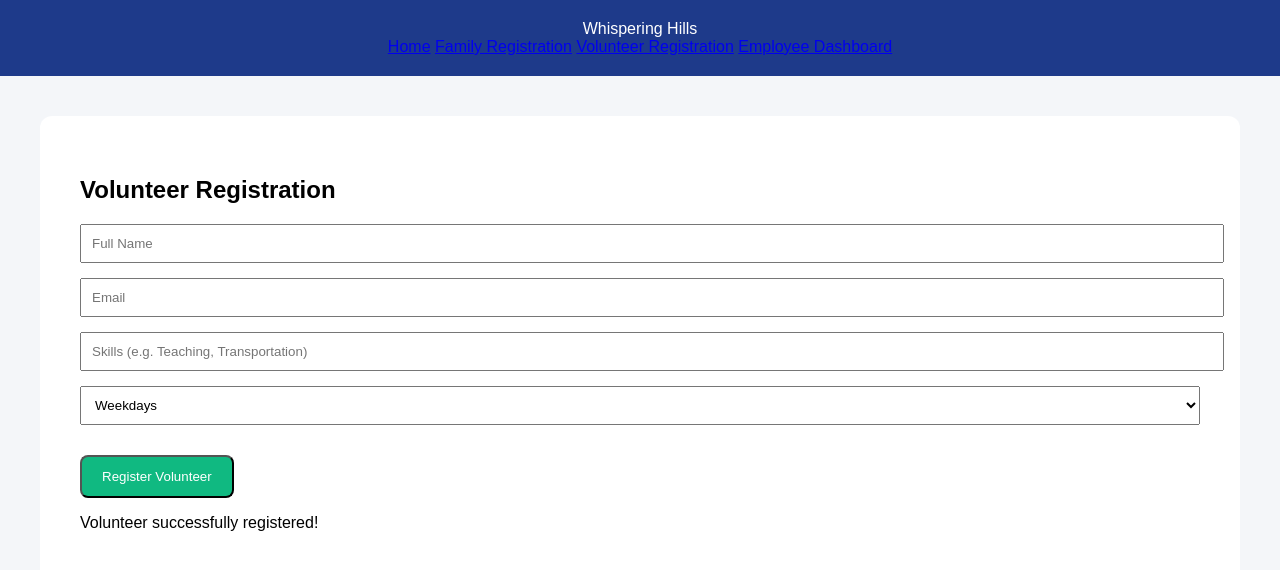
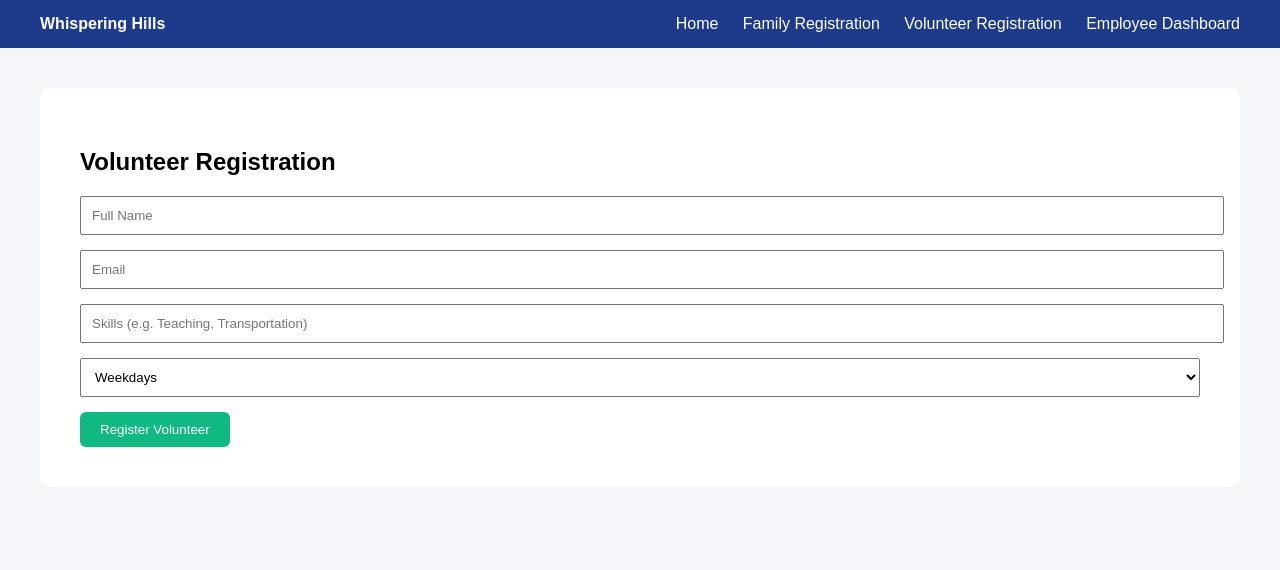
Before and after one commit to trisha3333333/CNIT280Prototype, a plain HTML site: page volunteer-register.html in a window 1280 px wide. Drawn offline with Linux system fonts and the light colour scheme.

Commit message:
update style.css

```diff
--- a/style.css
+++ b/style.css
@@ -4,11 +4,27 @@ body {
     background: #f4f6f9;
 }
 
-header {
+.navbar {
     background: #1e3a8a;
+    padding: 15px 40px;
+    display: flex;
+    justify-content: space-between;
+    align-items: center;
+}
+
+.navbar a {
     color: white;
-    padding: 20px;
-    text-align: center;
+    margin-left: 20px;
+    text-decoration: none;
+}
+
+.navbar a:hover {
+    text-decoration: underline;
+}
+
+.logo {
+    color: white;
+    font-weight: bold;
 }
 
 .hero {
@@ -18,35 +34,26 @@ header {
     color: white;
 }
 
-.btn {
-    background: #10b981;
-    padding: 12px 20px;
-    color: white;
-    border-radius: 8px;
-    text-decoration: none;
-    display: inline-block;
-    margin-top: 15px;
-}
-
-.btn-secondary {
-    background: white;
-    color: #2563eb;
-    padding: 12px 20px;
-    border-radius: 8px;
-    text-decoration: none;
-}
-
 .form-section, .dashboard {
     padding: 40px;
     margin: 40px;
     background: white;
-    border-radius: 12px;
+    border-radius: 10px;
 }
 
 input, textarea, select {
     width: 100%;
     padding: 10px;
     margin-bottom: 15px;
+}
+
+.btn {
+    background: #10b981;
+    color: white;
+    padding: 10px 20px;
+    border-radius: 6px;
+    border: none;
+    cursor: pointer;
 }
 
 table {
@@ -59,3 +66,9 @@ table th, table td {
     border: 1px solid #ddd;
     padding: 10px;
 }
+
+.success-msg {
+    display: none;
+    color: green;
+    font-weight: bold;
+}
```
